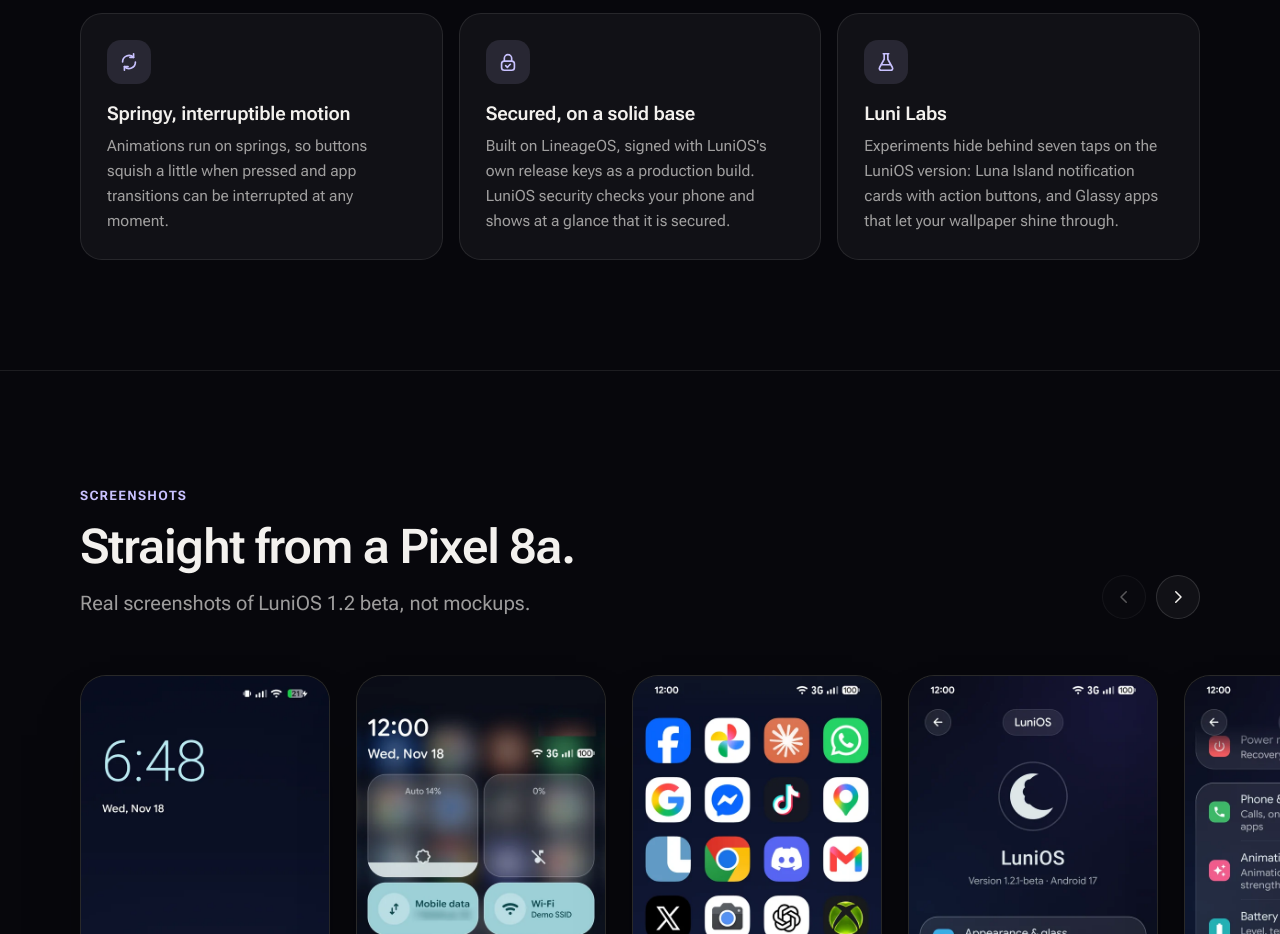
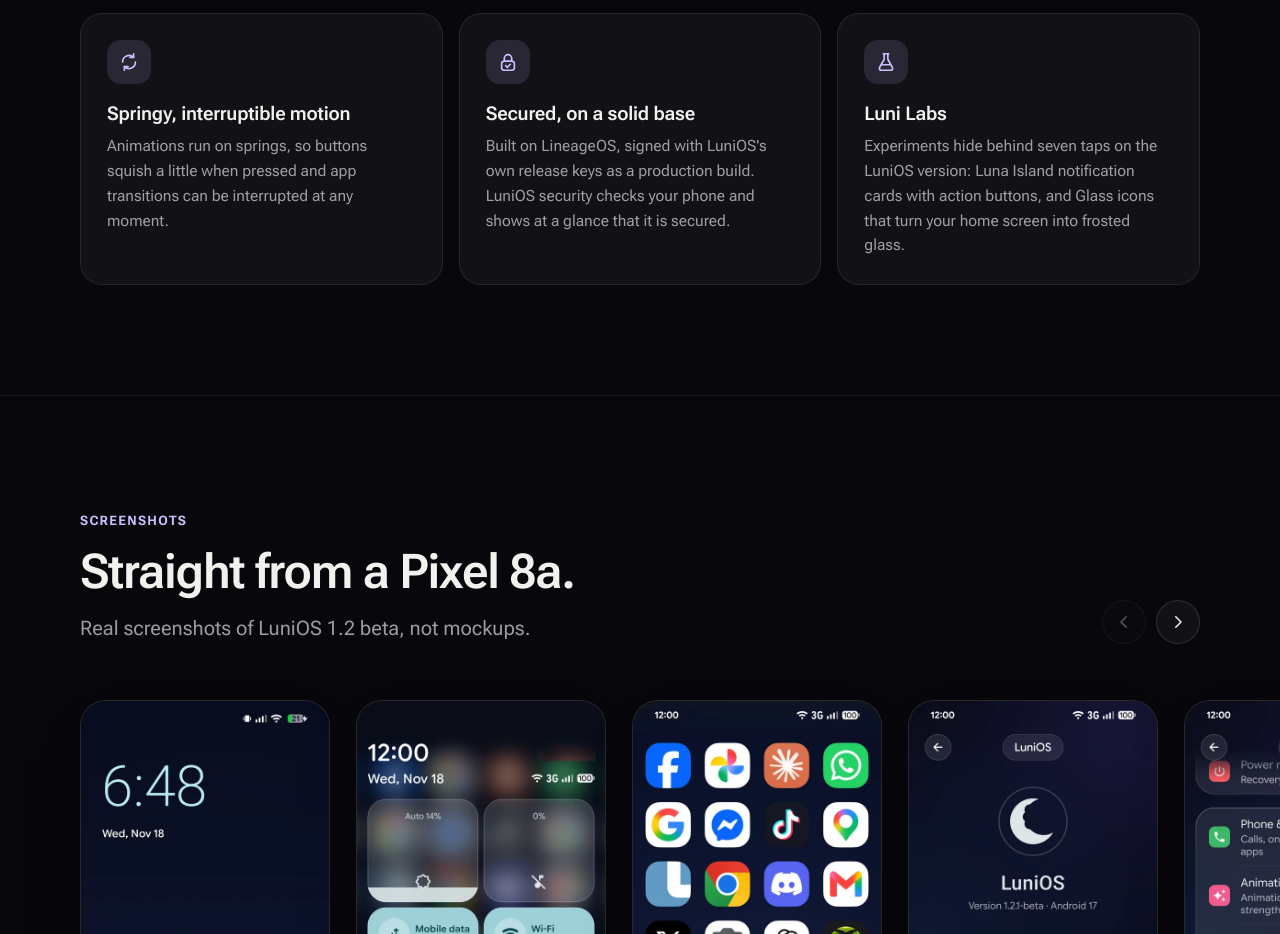
Before and after one commit to project-patina/lunios, a plain HTML site: page docs/index.html in a window 1280 px wide. Shown: the part 2243-3177 px from the top of the page. Drawn offline with Linux system fonts and the light colour scheme; no server answers.

Commit message:
Site: Glass icons in Luni Labs
Co-Authored-By: Claude Opus 5.5 <noreply@anthropic.com>

```diff
--- a/docs/index.html
+++ b/docs/index.html
@@ -108,7 +108,7 @@
         <article class="rv" style="--d:2">
           <div class="ic"><svg viewBox="0 0 24 24"><path d="M9 3h6"/><path d="M10 3v6l-5 9a2 2 0 002 3h10a2 2 0 002-3l-5-9V3"/><path d="M7.5 15h9"/></svg></div>
           <h3>Luni Labs</h3>
-          <p>Experiments hide behind seven taps on the LuniOS version: Luna Island notification cards with action buttons, and Glassy apps that let your wallpaper shine through.</p>
+          <p>Experiments hide behind seven taps on the LuniOS version: Luna Island notification cards with action buttons, and Glass icons that turn your home screen into frosted glass.</p>
         </article>
       </div>
     </div>
```
